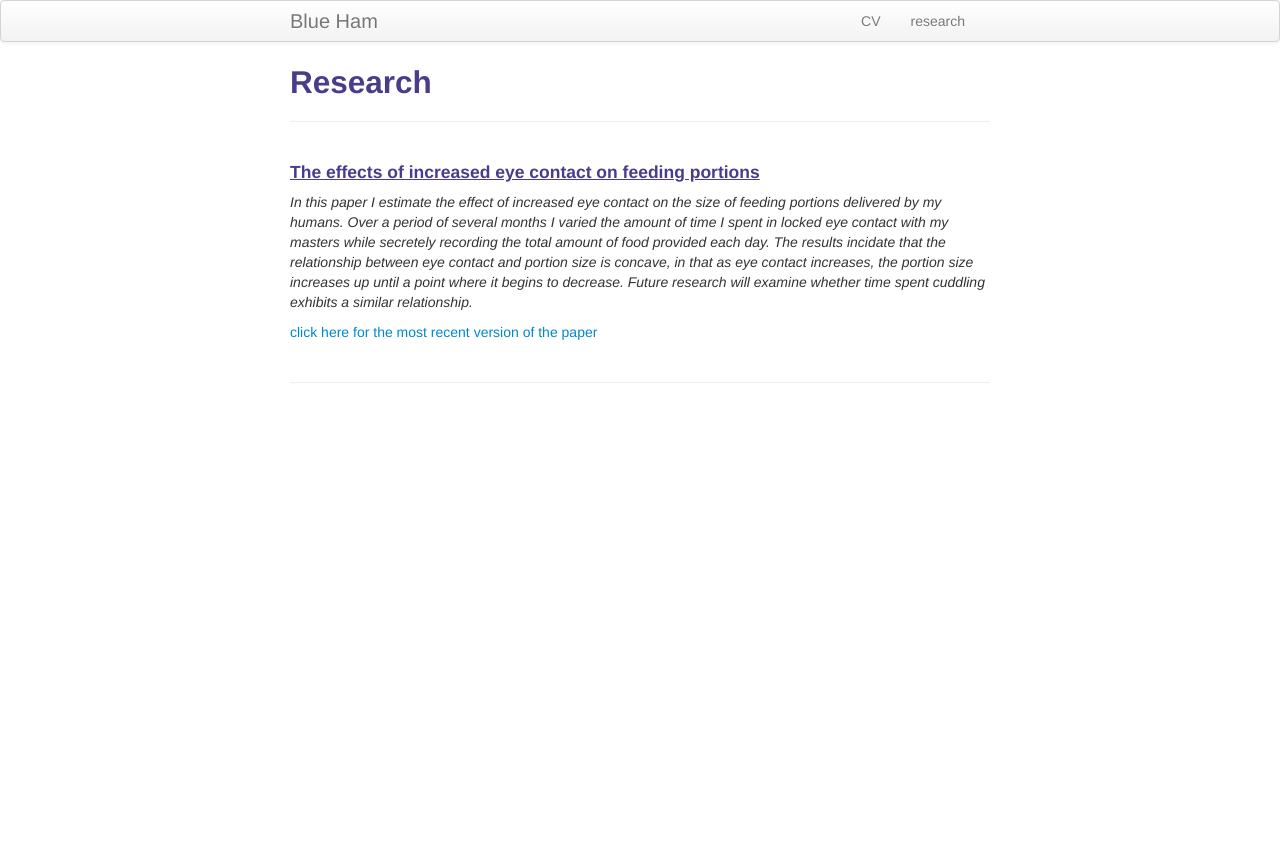
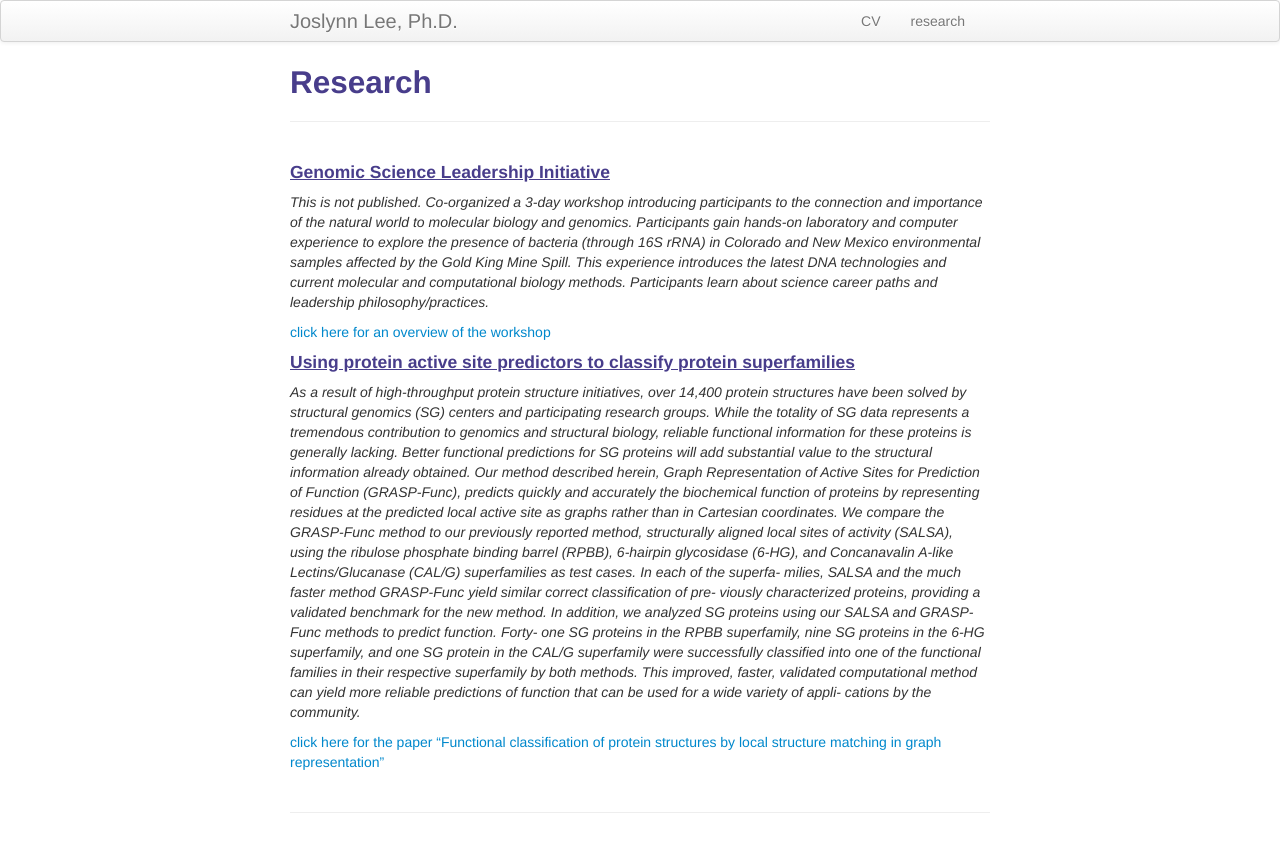
Before and after one commit to joslynnlee/joslynnlee.github.io, a Jekyll site: the page built from pages/research.md, in a window 1280 px wide. Shown: the top 852 px of the page. Built offline with Jekyll 4.4.1, drawn with Linux system fonts in a browser that asks for light colours.

Commit message:
update my website

```diff
--- a/_config.yml
+++ b/_config.yml
@@ -8,14 +8,14 @@ highlighter: rouge
 # Themes are encouraged to use these universal variables
 # so be sure to set them if your theme uses them.
 #
-title : Blue Ham
+title : Joslynn Lee, Ph.D.
 author :
-  name : Marisa Carlos
-  email : mbc96@cornell.edu
-  github : mbcarlos
-  twitter : MarisaBriCarlos
+  name : Joslynn Lee, Ph.D.
+  email : leej2@hhmi.org
+  github : joslynnlee
+  twitter : theoreticalfun
 
-production_url : http://marisabriana.github.io
+production_url : http://joslynnlee.github.io
 
 # Tell Github to use the kramdown markdown interpreter
 # (see https://help.github.com/articles/migrating-your-pages-site-from-maruku)
--- a/pages/research.md
+++ b/pages/research.md
@@ -1,16 +1,39 @@
 ---
 layout: page
 title: Research
-description: Blue Ham's research
+description: Joslynn's research
 ---
 
 
 
-#### <u>The effects of increased eye contact on feeding portions</u>
-*In this paper I estimate the effect of increased eye contact on the size of feeding portions delivered by my humans. Over a period of several months I varied the amount of time I spent in locked eye contact with my masters while secretely recording the total amount of food provided each day. The results incidate that the relationship between eye contact and portion size is concave, in that as eye contact increases, the portion size increases up until a point where it begins to decrease. Future research will examine whether time spent cuddling exhibits a similar relationship.*
+#### <u>Genomic Science Leadership Initiative</u>
+*This is not published. Co-organized a 3-day workshop introducing participants to the connection and importance of the natural world to molecular biology and genomics. Participants gain hands-on laboratory and computer experience to explore the presence of bacteria (through 16S rRNA) in Colorado and New Mexico environmental samples affected by the Gold King Mine Spill. This experience introduces the latest DNA technologies and current molecular and computational biology methods. Participants learn about science career paths and leadership philosophy/practices.*
 
-[click here for the most recent version of the paper]({{ BASE_PATH}}/pages/working_papers/sample-working-paper.pdf)
+[click here for an overview of the workshop](http://maize.jcvi.org/cellgenomics/2017_pcr.php)
 
+#### <u>Using protein active site predictors to classify protein superfamilies</u>
+*As a result of high-throughput protein structure initiatives, over 14,400 protein structures
+have been solved by structural genomics (SG) centers and participating research groups. While the
+totality of SG data represents a tremendous contribution to genomics and structural biology, reliable
+functional information for these proteins is generally lacking. Better functional predictions for
+SG proteins will add substantial value to the structural information already obtained. Our method
+described herein, Graph Representation of Active Sites for Prediction of Function (GRASP-Func),
+predicts quickly and accurately the biochemical function of proteins by representing residues at
+the predicted local active site as graphs rather than in Cartesian coordinates. We compare the
+GRASP-Func method to our previously reported method, structurally aligned local sites of activity
+(SALSA), using the ribulose phosphate binding barrel (RPBB), 6-hairpin glycosidase (6-HG), and
+Concanavalin A-like Lectins/Glucanase (CAL/G) superfamilies as test cases. In each of the superfa-
+milies, SALSA and the much faster method GRASP-Func yield similar correct classification of pre-
+viously characterized proteins, providing a validated benchmark for the new method. In addition,
+we analyzed SG proteins using our SALSA and GRASP-Func methods to predict function. Forty-
+one SG proteins in the RPBB superfamily, nine SG proteins in the 6-HG superfamily, and one SG
+protein in the CAL/G superfamily were successfully classified into one of the functional families in
+their respective superfamily by both methods. This improved, faster, validated computational
+method can yield more reliable predictions of function that can be used for a wide variety of appli-
+cations by the community.*
+
+[click here for the paper "Functional classification of protein
+structures by local structure matching in graph representation"]({{ BASE_PATH}}/pages/working_papers/GRASPFunc.pdf)
 
 <!-- Note: this is how to write a comment in HTML. Everything in here won't show up on your webpage.-->
 
```
Also changed, not shown: 404.md (+2 -2 lines), index.md (+9 -9 lines), assets/headshot.jpg, 2 other files.
